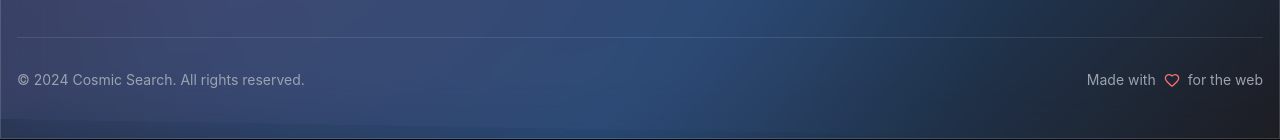
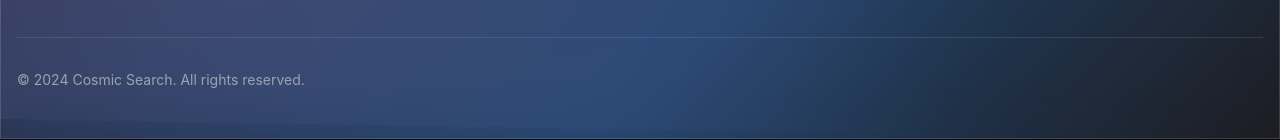
Before and after one commit to vipins702/reverseimagesearchwithAI, a React (Vite) app: page /upload in a window 1280 px wide. Shown: the part 1347-1487 px from the top of the page. Built offline with nearby package versions, Linux system fonts and the light colour scheme.

Commit message:
chore: remove 'Made with for the web' from footer

```diff
--- a/src/components/Footer.tsx
+++ b/src/components/Footer.tsx
@@ -92,11 +92,6 @@
             <p className="text-gray-400 text-sm">
               © 2024 Cosmic Search. All rights reserved.
             </p>
-            <div className="flex items-center gap-2 text-gray-400 text-sm">
-              <span>Made with</span>
-              <Heart className="w-4 h-4 text-red-400" />
-              <span>for the web</span>
-            </div>
           </div>
         </div>
       </div>
```
